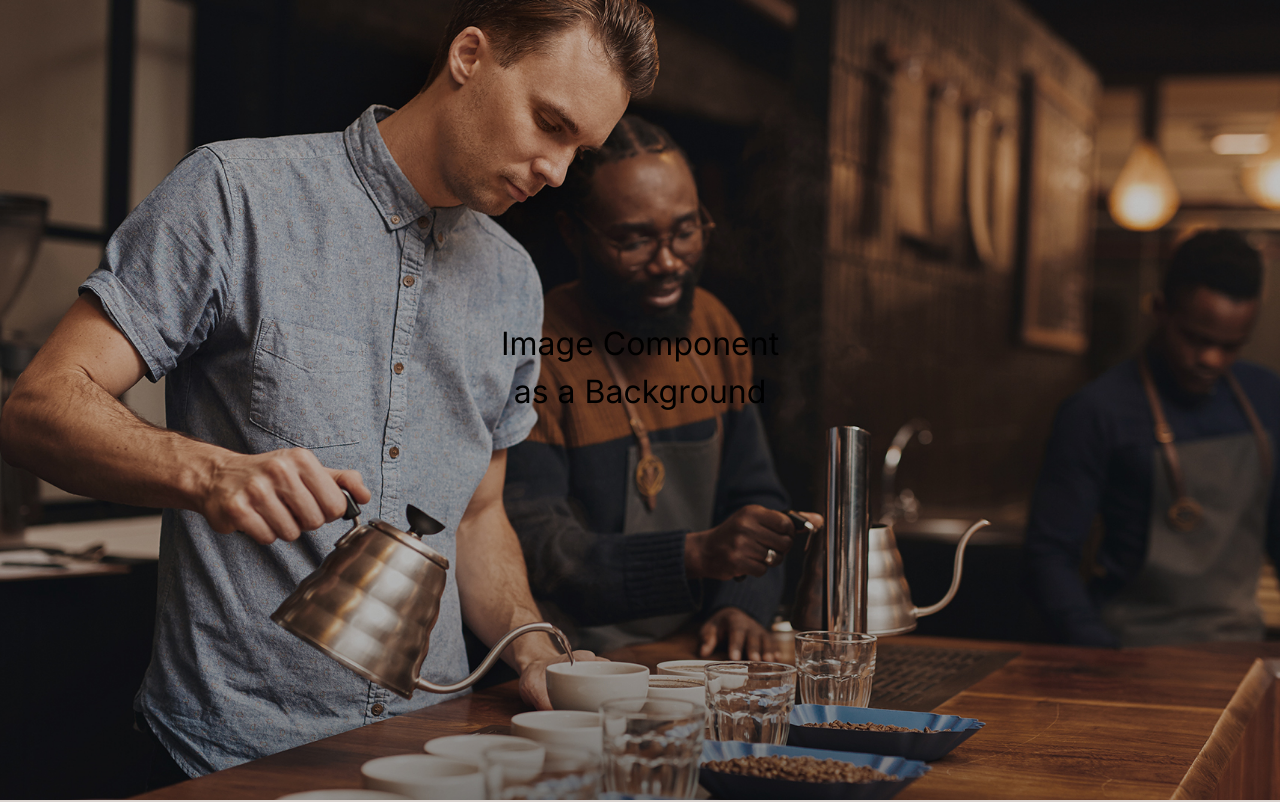
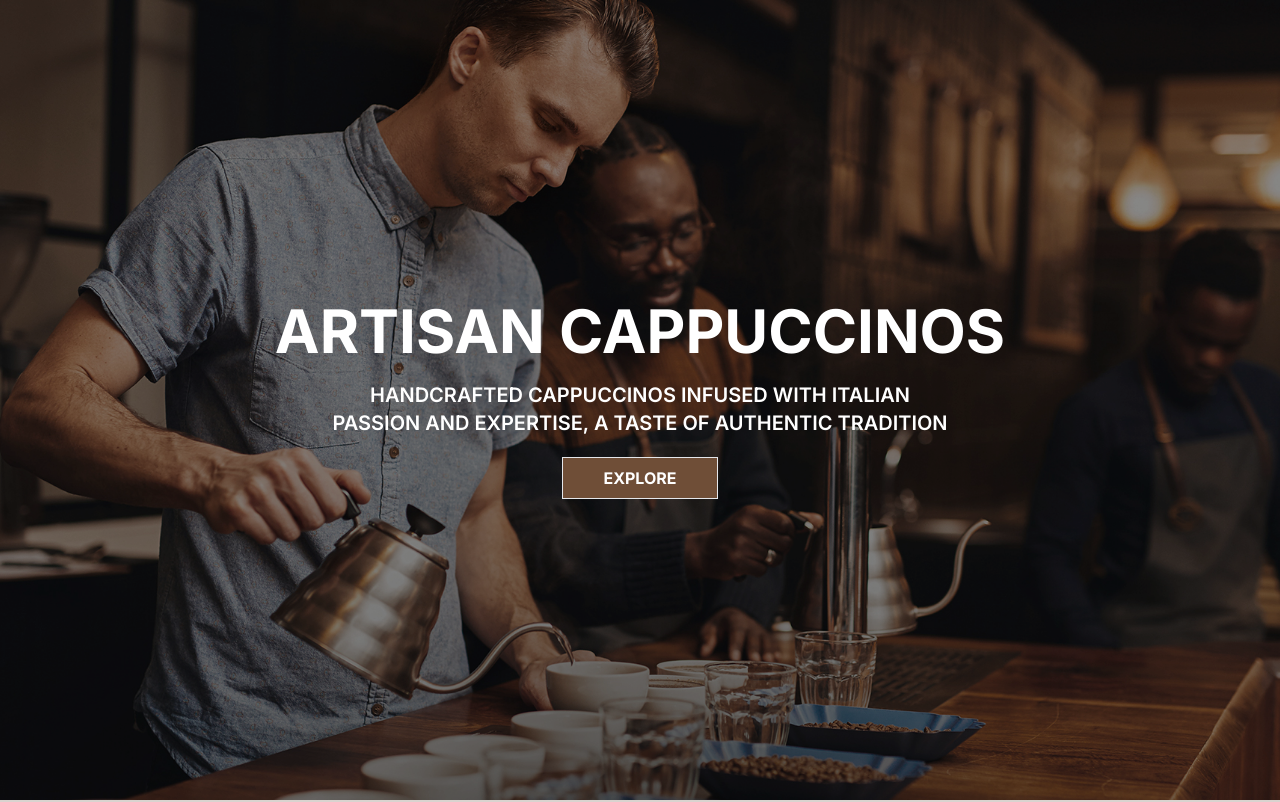
Before and after one commit to xnafi/cappuccino, a Next.js app: page / in a window 1280 px wide. Shown: the top 802 px of the page. Built offline with nearby package versions, Linux system fonts and the light colour scheme.

Commit message:
banner page done

```diff
--- a/src/app/globals.css
+++ b/src/app/globals.css
@@ -15,7 +15,20 @@
     --background-end-rgb: 150, 110, 70;
   }
 }
-
+@layer utilities {
+  .headings {
+    @apply text-2xl md:text-4xl lg:text-4xl xl:text-6xl 2xl:text-6xl font-bold uppercase;
+  }
+  .sub-heading {
+    @apply text-base md:text-xl lg:text-xl font-semibold uppercase;
+  }
+  .primary-text {
+    @apply text-sm md:text-base font-bold text-yellow-950;
+  }
+  .buttonPrimary {
+    @apply text-sm md:text-lg border transition-transform transform hover:shadow-md;
+  }
+}
 body {
   color: rgb(var(--foreground-rgb));
   background: linear-gradient(
@@ -32,5 +45,5 @@ body {
   }
 }
 h1 {
-color: antiquewhite;
+  color: antiquewhite;
 }
--- a/src/app/home/page.tsx
+++ b/src/app/home/page.tsx
@@ -3,7 +3,7 @@ import React from "react";
 
 export default function HomePage() {
   return (
-    <div className="flex flex-col justify-center items-center max-w-[1200px]">
+    <div className="flex flex-col justify-center items-center">
       <Banner />
     </div>
   );
--- a/src/components/view/Banner.tsx/Banner.tsx
+++ b/src/components/view/Banner.tsx/Banner.tsx
@@ -2,13 +2,14 @@ import Image from "next/image";
 import React from "react";
 import banner from "../../../../public/assets/banner/home-1-slider.jpg";
 import style from "./banner.module.css";
+import { motion } from "framer-motion";
 
 export default function Banner() {
   return (
-    <div className="h-screen flex flex-col mx-auto">
+    <>
       <div className={`${style.bgWrap}`}>
         <Image
-          alt="banner"
+          alt="Banner"
           src={banner}
           placeholder="blur"
           quality={100}
@@ -19,11 +20,20 @@ export default function Banner() {
           }}
         />
       </div>
-      <div className={`${style.bgText} w-full mb-[80%] lg:mb-[40%]`}>
-        Image Component
-        <br />
-        as a Background
+      <div
+        className={`${style.bgText} bg-black/30 text-white flex justify-center items-center flex-col`}
+      >
+        <div className="flex justify-center items-center flex-col max-w-[1200px] space-y-5">
+          <span className="headings">Artisan Cappuccinos</span>
+          <span className="sub-heading">
+            Handcrafted Cappuccinos Infused with Italian <br /> Passion and
+            Expertise, A Taste of Authentic Tradition
+          </span>
+          <button className="cursor-pointer uppercase bg-[#6F4E37] font-bold px-10 py-2 border transition-all duration-300 ease-in-out hover:shadow-md transform hover:scale-105">
+            EXPLORE
+          </button>
+        </div>
       </div>
-    </div>
+    </>
   );
 }
--- a/src/components/view/Banner.tsx/banner.module.css
+++ b/src/components/view/Banner.tsx/banner.module.css
@@ -1,16 +1,16 @@
 .bgWrap {
+  position: absolute;
   height: 100vh;
-  width: 100vw;
+  width: 100%;
   overflow: hidden;
   z-index: -1;
-  background-position: center;
+
+  /* background-position: center; */
 }
 
 .bgText {
-  font-size: 2rem;
-  line-height: 3rem;
   text-align: center;
-  padding-top: 40vh;
-  width: full;
+  width: 100%;
   height: 100vh;
+  margin-bottom: 0%;
 }
```
Also changed, not shown: public/assets/logo/logo.png.
